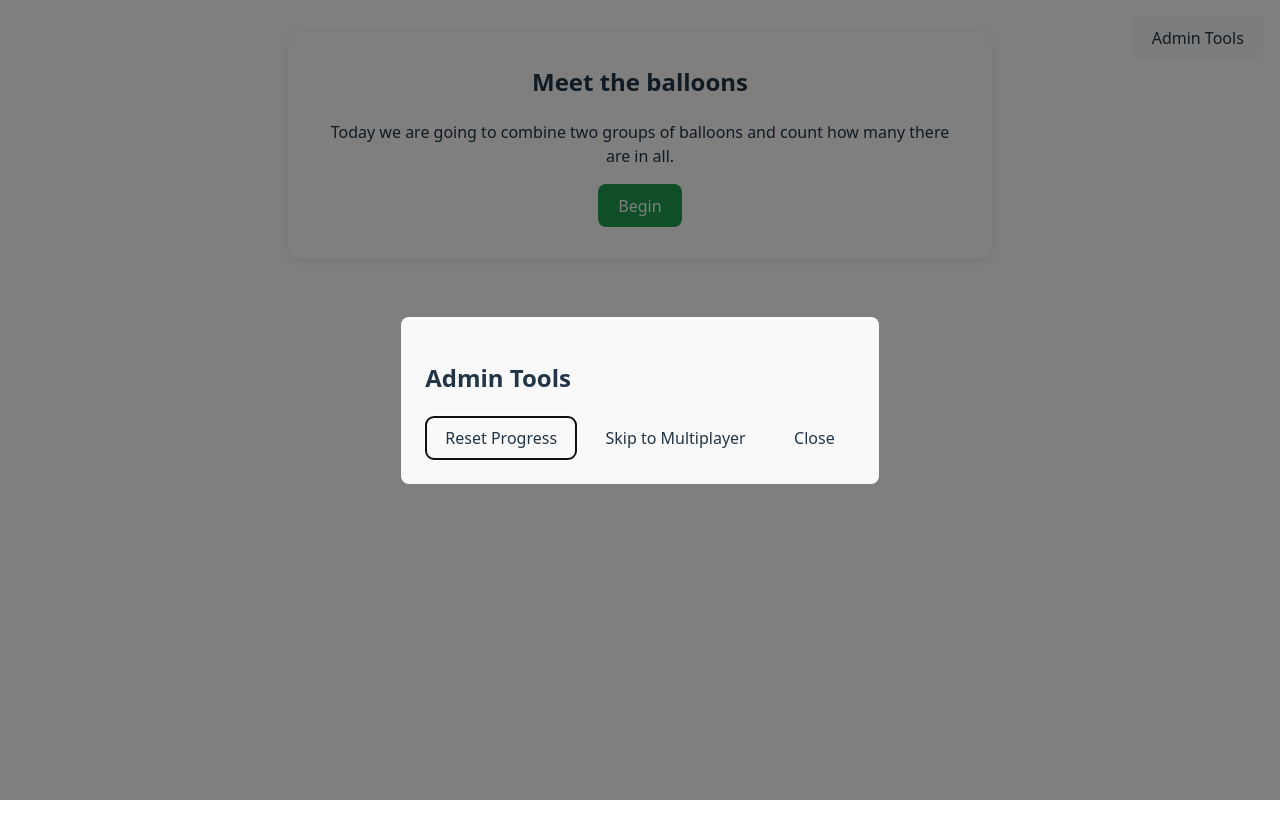
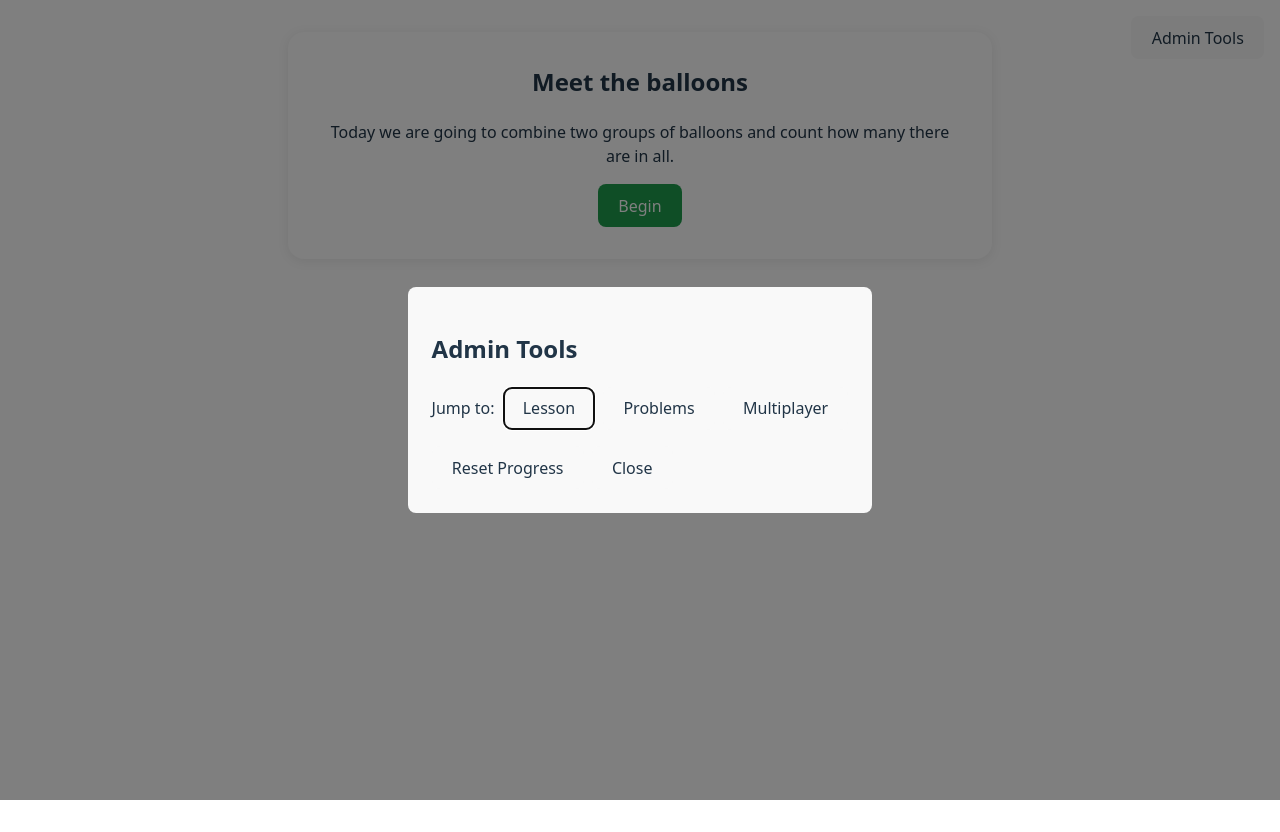
Before and after one commit to tylerdrewwork/Playcademy-Take-Home-Assessment, a Svelte app: page / in a window 1280 px wide. Both pictures are taken after a click on the button "Admin Tools". Built offline with nearby package versions, Linux system fonts and the light colour scheme.

Commit message:
Adds jumptophase to admin tools

```diff
--- a/src/AdminTools.svelte
+++ b/src/AdminTools.svelte
@@ -1,7 +1,7 @@
 <script>
   import { addition1LessonProgress } from './lessons/content/addition-1-LessonProgress.js'
 
-  let { onSkipToMultiplayer } = $props()
+  let { onShowSection } = $props()
 
   let dialog = $state(null)
   let confirming = $state(false)
@@ -35,9 +35,12 @@
     }, 3000)
   }
 
-  function skipToMultiplayer() {
+  async function jumpTo(section) {
     close()
-    onSkipToMultiplayer()
+    if (section !== 'multiplayer') {
+      await addition1LessonProgress.jumpToPhase(section === 'lesson' ? 'instruction' : 'problems')
+    }
+    onShowSection(section === 'multiplayer' ? 'multiplayer' : 'lesson')
   }
 </script>
 
@@ -53,9 +56,16 @@
       <button onclick={cancelReset}>Cancel</button>
     </div>
   {:else}
+    <div class="jump-group">
+      <span class="jump-label">Jump to:</span>
+      <div class="actions">
+        <button onclick={() => jumpTo('lesson')}>Lesson</button>
+        <button onclick={() => jumpTo('problems')}>Problems</button>
+        <button onclick={() => jumpTo('multiplayer')}>Multiplayer</button>
+      </div>
+    </div>
     <div class="actions">
       <button onclick={requestReset}>Reset Progress</button>
-      <button onclick={skipToMultiplayer}>Skip to Multiplayer</button>
       <button onclick={close}>Close</button>
     </div>
   {/if}
@@ -90,6 +100,13 @@
     gap: 0.5rem;
   }
 
+  .jump-group {
+    display: flex;
+    align-items: center;
+    gap: 0.5rem;
+    margin-bottom: 1rem;
+  }
+
   .toast {
     position: fixed;
     top: 4rem;
--- a/src/App.svelte
+++ b/src/App.svelte
@@ -7,7 +7,7 @@
 </script>
 
 <main>
-  <AdminTools onSkipToMultiplayer={() => (view = 'multiplayer')} />
+  <AdminTools onShowSection={(section) => (view = section)} />
   {#if view === 'multiplayer'}
     <MultiplayerScreen onExit={() => (view = 'lesson')} />
   {:else}
--- a/src/lessons/lessonProgress.svelte.ts
+++ b/src/lessons/lessonProgress.svelte.ts
@@ -76,6 +76,16 @@ export class LessonProgress {
     }
   }
 
+  async jumpToPhase(phase: 'instruction' | 'problems'): Promise<void> {
+    await this.ready
+    this.#progress = Progression.jumpToPhase(this.#progress!, phase)
+    try {
+      await this.#storage.saveProgress(this.#progress)
+    } catch (err) {
+      this.#error = err
+    }
+  }
+
   async resetProgress(): Promise<void> {
     this.#progress = Progression.createInitialProgress(this.#content)
     try {
--- a/src/lessons/progression.ts
+++ b/src/lessons/progression.ts
@@ -121,6 +121,32 @@ export class Progression {
     }
   }
 
+  static jumpToPhase(progress: Progress, phase: 'instruction' | 'problems'): Progress {
+    const now = Date.now()
+
+    if (phase === 'instruction') {
+      return {
+        ...progress,
+        phase: 'instruction',
+        instruction: { ...progress.instruction, currentScreenIndex: 0 },
+        updatedAt: now,
+      }
+    }
+
+    // After the lesson completes, currentIndex sits one past the end of the
+    // sequence, so clamp it back to the last problem when jumping in.
+    const lastIndex = Math.max(progress.problems.sequence.length - 1, 0)
+    return {
+      ...progress,
+      phase: 'problems',
+      problems: {
+        ...progress.problems,
+        currentIndex: Math.min(progress.problems.currentIndex, lastIndex),
+      },
+      updatedAt: now,
+    }
+  }
+
   static isMultiplayerUnlocked(progress: Progress): boolean {
     return progress.phase === 'complete'
   }
```
Also changed, not shown: 1 other file (tests, documents, lock files or other folders).
